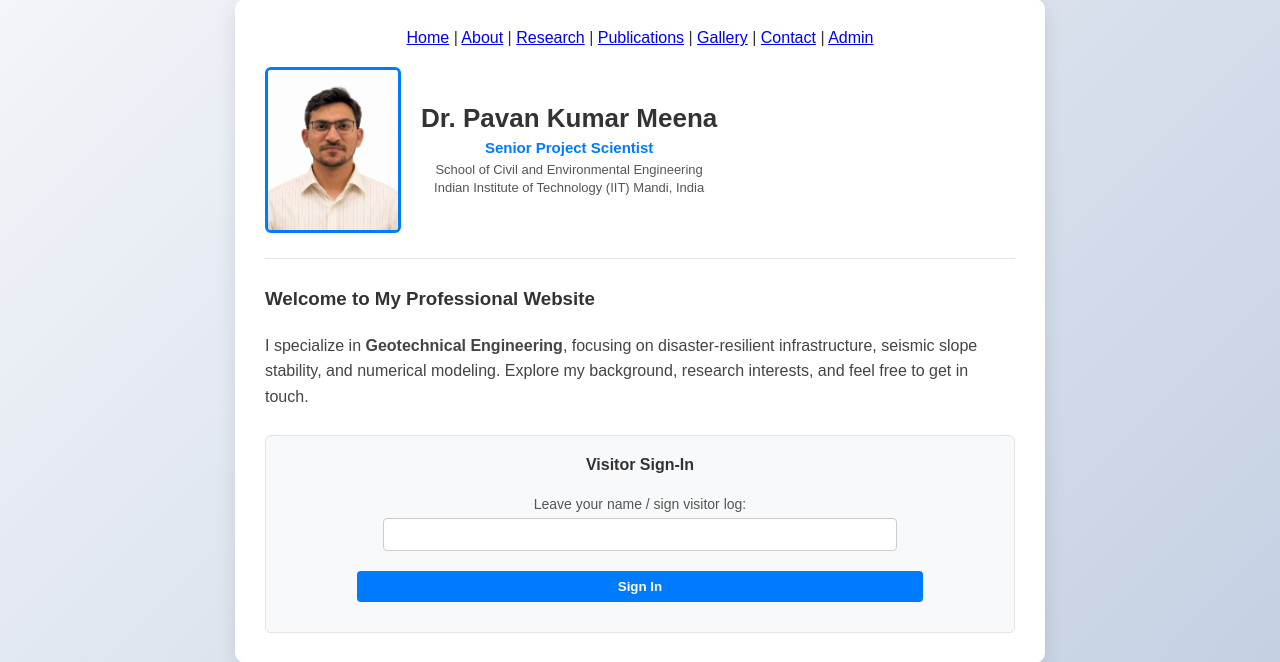
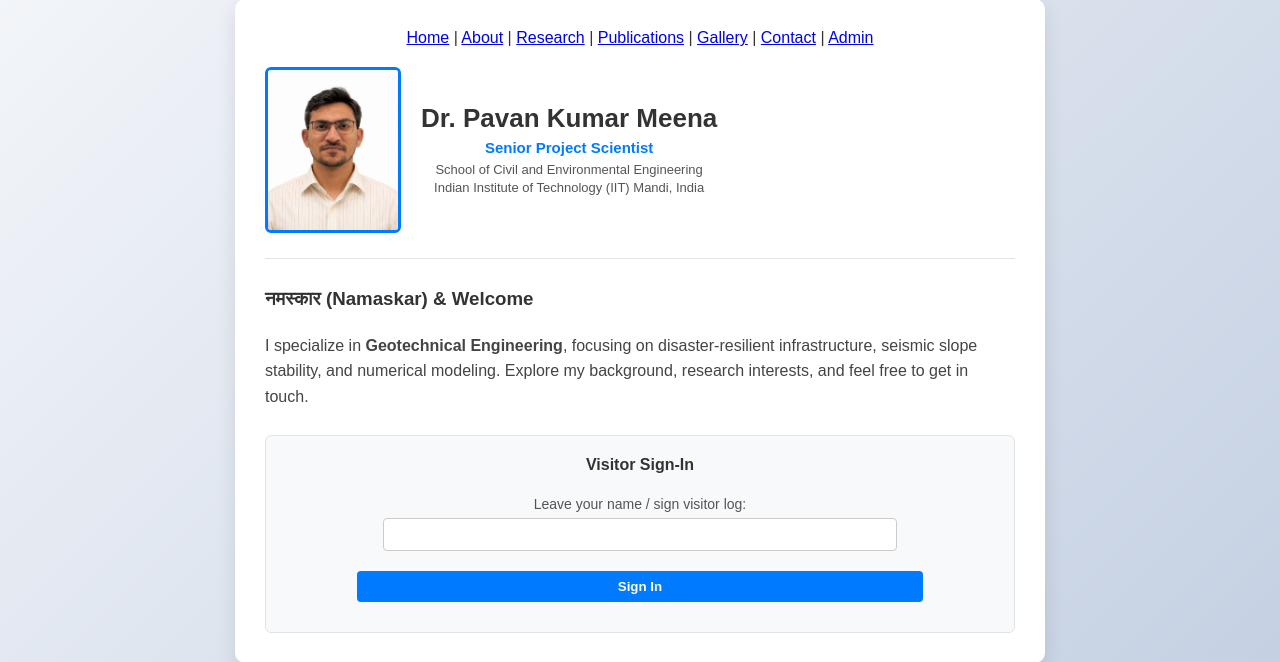
Before and after one commit to pkm7814/my-professional-website, a Flask app: page / in a window 1280 px wide. Shown: the part 119-781 px from the top of the page. Run offline with Flask 3, Linux system fonts and the light colour scheme; data that the repository does not hold is empty.

Commit message:
Update homepage greeting with Namaskar and Welcome

```diff
--- a/templates/index.html
+++ b/templates/index.html
@@ -61,7 +61,7 @@
         <hr style="border: 0; border-top: 1px solid #e1e4e8; margin: 25px 0;">
 
         <div style="text-align: left; line-height: 1.6;">
-            <h3 style="margin-top: 0; color: #333;">Welcome to My Professional Website</h3>
+            <h3 style="margin-top: 0; color: #333;">नमस्कार (Namaskar) & Welcome</h3>
             <p style="color: #444;">I specialize in <strong>Geotechnical Engineering</strong>, focusing on disaster-resilient infrastructure, seismic slope stability, and numerical modeling. Explore my background, research interests, and feel free to get in touch.</p>
         </div>
 
```
